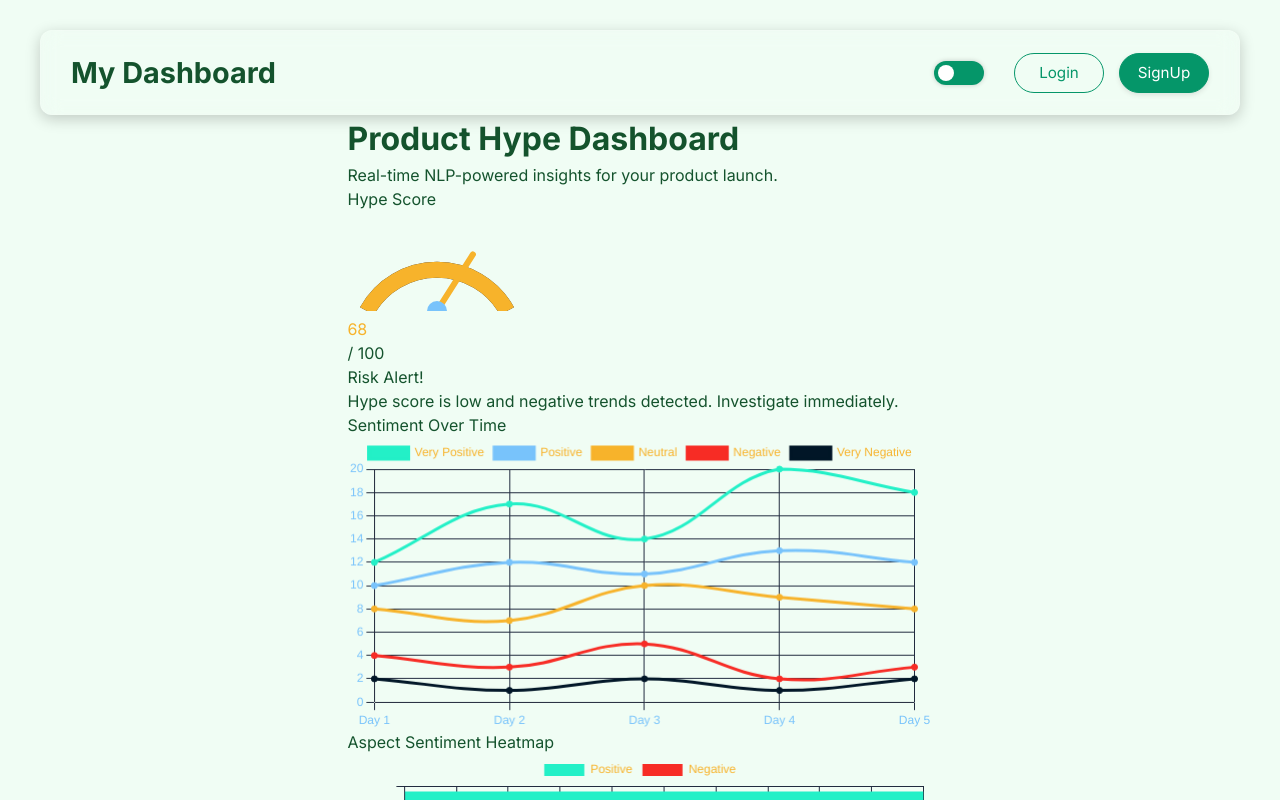
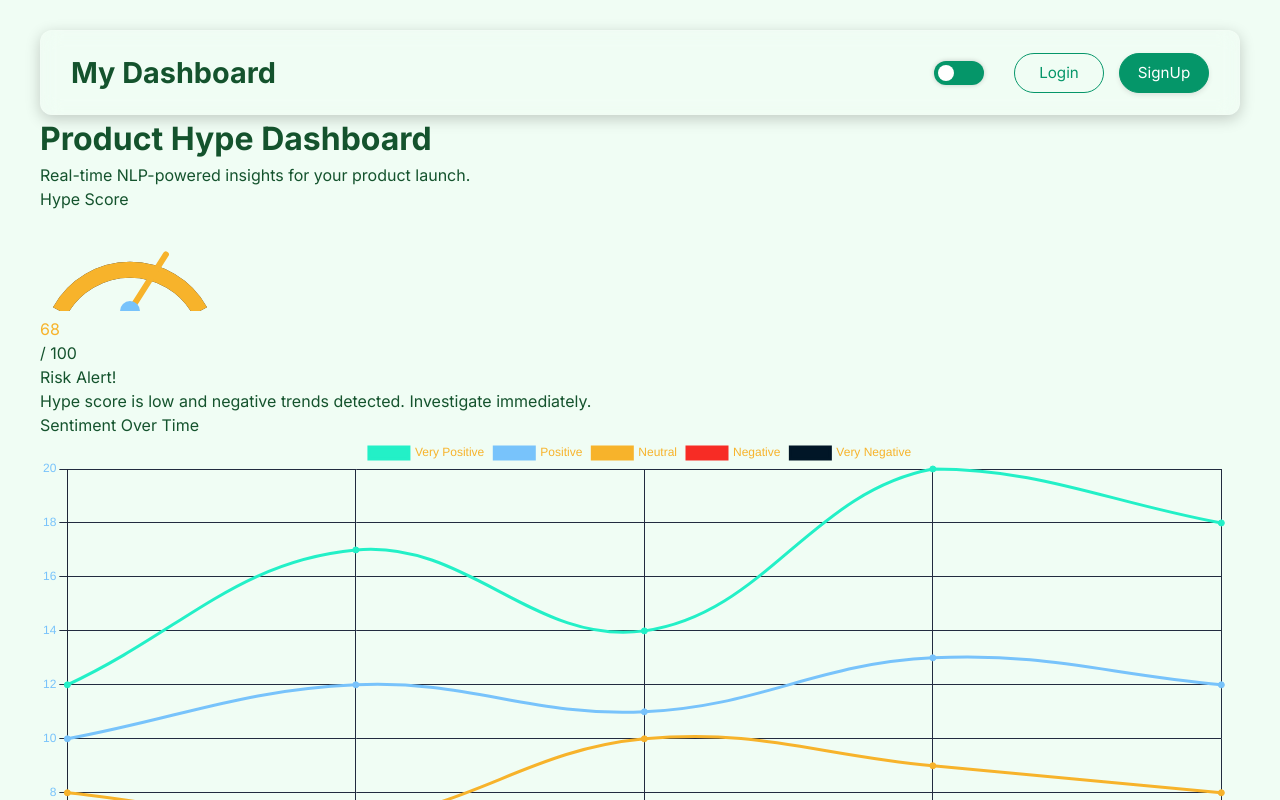
Before and after one commit to SagnikKK1/Sparkathon, a React (Vite) app in the folder frontend/: page / in a window 1280 px wide. Shown: the top 800 px of the page. Built offline with nearby package versions, Linux system fonts and the light colour scheme.

Commit message:
Updated App.css

```diff
--- a/frontend/src/App.css
+++ b/frontend/src/App.css
@@ -2,9 +2,27 @@
   min-height: 100vh;
   display: flex;
   flex-direction: column;
-  align-items: center;
+  align-items: stretch; /* changed from center to stretch to avoid centering */
   background-color: var(--background-color);
   color: var(--text-color-primary);
   transition: background-color 0.3s ease, color 0.3s ease;
   padding-top: 30px;
+  font-family: 'Inter', sans-serif; /* clean, modern font */
+  font-size: 16px; /* base font size for uniformity */
+  line-height: 1.5;
 }
+
+/* Optional: limit max width and center content horizontally with padding */
+.App > * {
+  max-width: 1200px;
+  margin-left: auto;
+  margin-right: auto;
+  width: 100%;
+}
+
+/* Reset margin and padding for body and html to avoid unexpected spacing */
+html, body {
+  margin: 0;
+  padding: 0;
+  height: 100%;
+}
```
